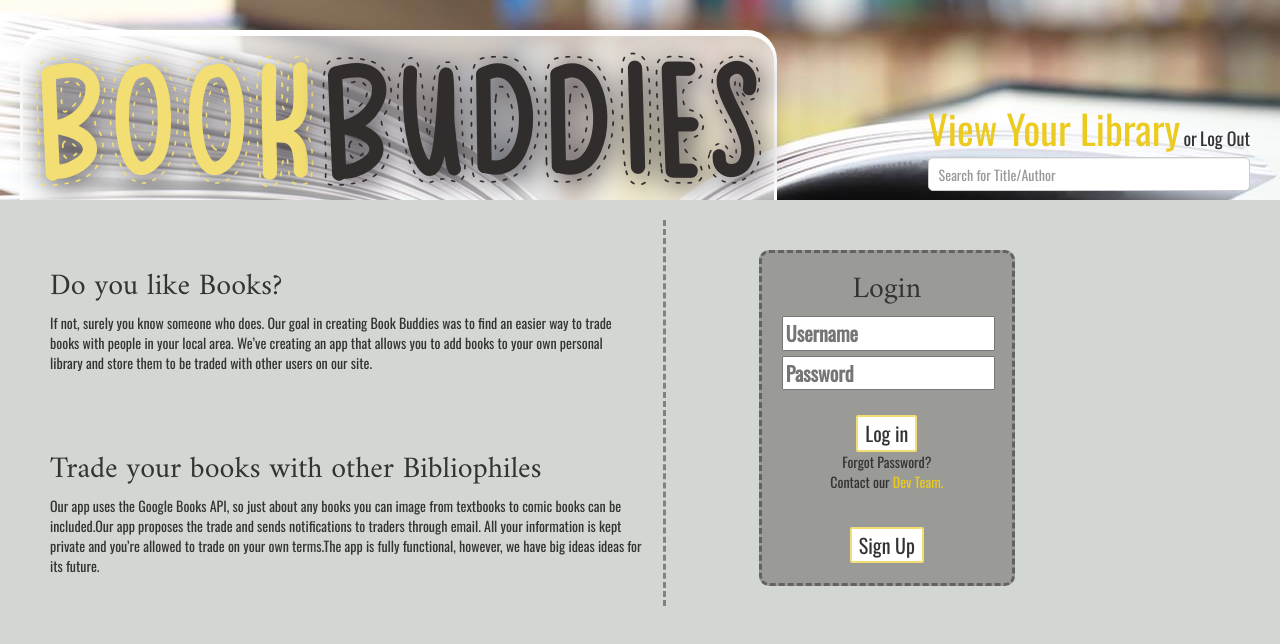
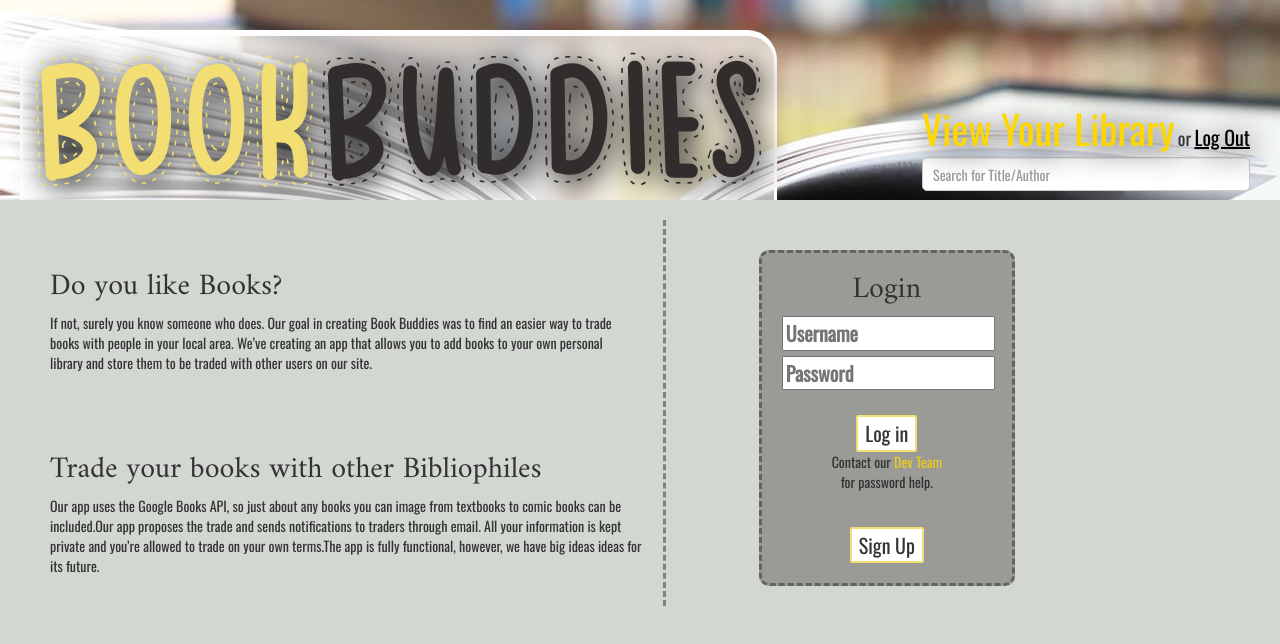
Before and after one commit to BFalls158/FinalProject, a website: page public/index.html at #!/login in a window 1280 px wide. Drawn offline with nearby package versions, Linux system fonts and the light colour scheme; no server answers; some icons are missing.

Commit message:
view library link, styled form validators, reworded forgot pass, made logout noticeable

```diff
--- a/public/index.html
+++ b/public/index.html
@@ -44,7 +44,7 @@
                 <div class="right-inner-addon searchDiv">
                   <p><a href="#!/profile">View Your Library</a></p>
                   <p>or</p>
-                  <p ng-click="logOut()">Log Out</p>
+                  <p ng-click="logOut()"><a id="logout"><u>Log Out</u></a></p>
                   <i class="icon-search"></i>
                     <form class="searchForm" ng-submit="setSearch(search)">
                         <input type="search" class="form-control input" placeholder="Search for Title/Author" ng-model="search">
--- a/public/styles.css
+++ b/public/styles.css
@@ -7,8 +7,18 @@
     font-family: 'Oswald', sans-serif;
 }
 
-a{
+a, .errorText{
     color: #ebcb1f;
+}
+
+.header a{
+    color: #ffd700;
+    text-shadow: 5px 5px 30px rgb(0, 0, 0);
+}
+
+#logout{
+    font-size: 20px;
+    color: black;
 }
 
 body {
@@ -30,6 +40,10 @@ input:focus {
 
 button:focus {
   outline: none;
+}
+
+.errorText{
+    font-size: 15px;
 }
 
 .glyphicon{
--- a/public/views/login.html
+++ b/public/views/login.html
@@ -21,11 +21,11 @@
           <label><input type="password" name="password" value="Password" placeholder="Password" ng-model="logInUser.password"></label>
           <br>
           <button type="submit" class="loginButton">Log in</button>
-          <p ng-if="loginError">Incorrect username and/or password</p>
+          <p ng-if="loginError" class="errorText">Incorrect username and/or password</p>
       </form>
         <p>
-            Forgot Password?<br>
-            Contact our <a>Dev Team.</a>
+            Contact our <a>Dev Team</a><br>
+            for password help.
         </p>
       <br>
       <button class="signupButton" type="button" ng-click="signupToggle('lg')">Sign Up</button>
```
Also changed, not shown: public/views/signup.html (+5 -5 lines).
